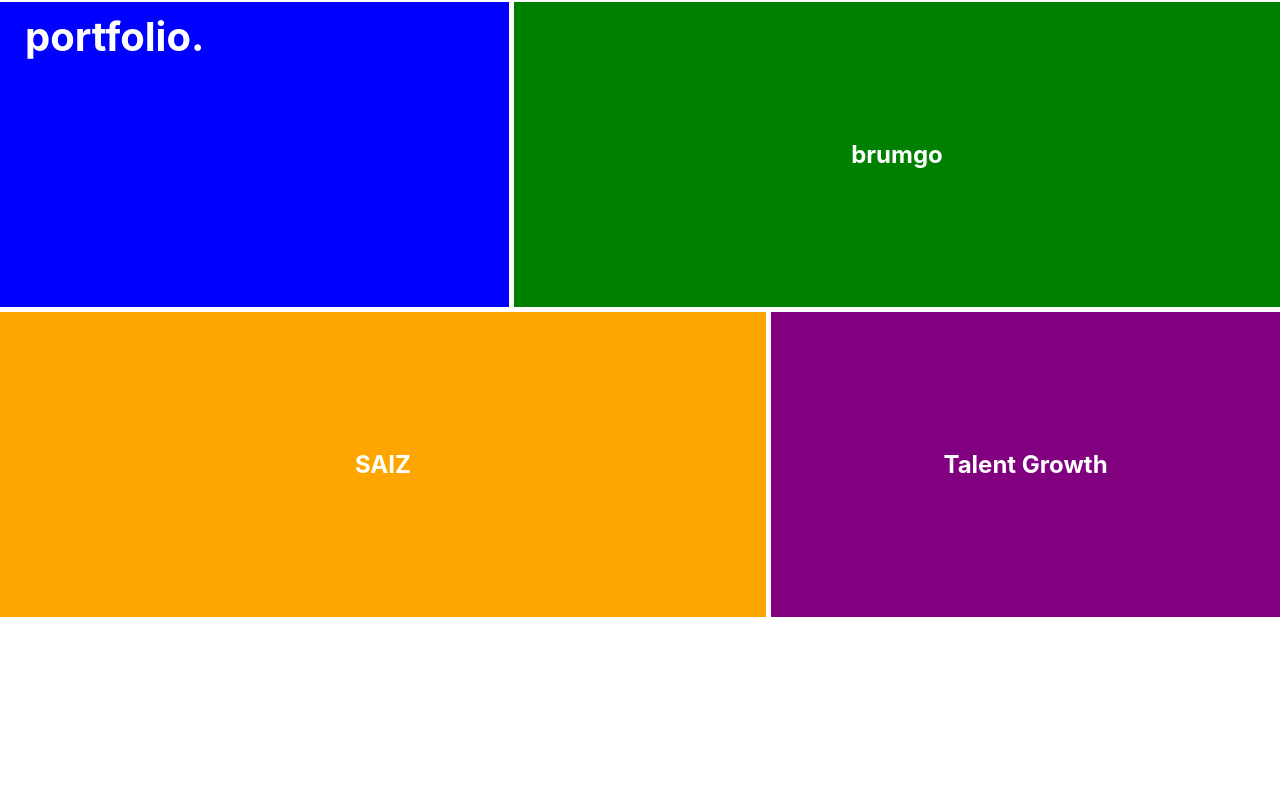
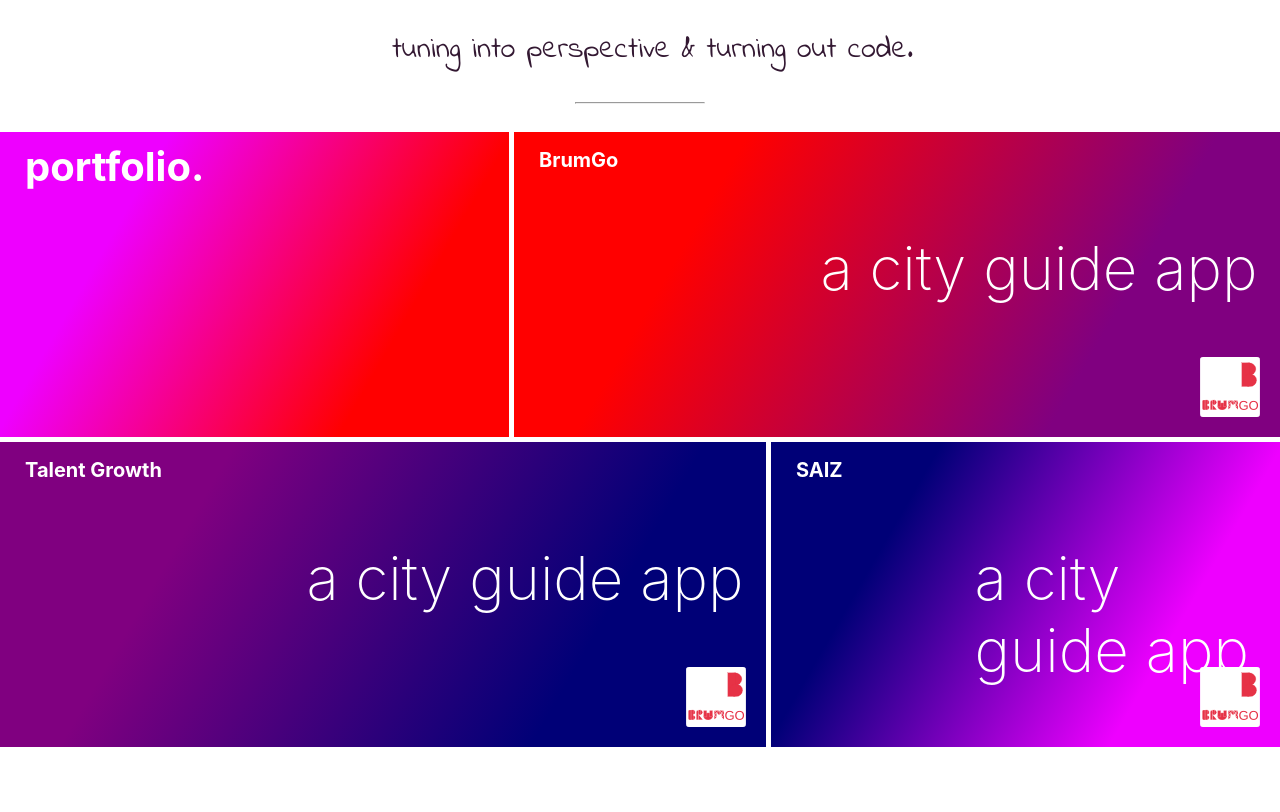
Before and after one commit to SahelaR/portfolioWebsite, a React (Create React App) app: page / in a window 1280 px wide. Shown: the part 1368-2180 px from the top of the page. Built offline with nearby package versions, Linux system fonts and the light colour scheme.

Commit message:
title css

```diff
--- a/src/components/LandingSection/LandingSection.module.css
+++ b/src/components/LandingSection/LandingSection.module.css
@@ -103,7 +103,7 @@
 
 
 
-p {
+.textFocusIn {
      color: var(--white-color);
      z-index: 1;
      font-family: sans-serif;
@@ -111,13 +111,13 @@
 }
 
 @media screen and (min-width: 600px) {
-     p {
+     .textFocusIn {
           font-size: 40px;
 
      }
 }
 @media screen and (max-width: 600px) {
-     p {
+     .textFocusIn {
           font-size: 30px;
 
      }
--- a/src/components/PortfolioSection/PortfolioSection.module.css
+++ b/src/components/PortfolioSection/PortfolioSection.module.css
@@ -7,8 +7,6 @@
     z-index: 1;
     font-size: 40px;
     position: relative;
-    padding: 25px 0px 20px 0px;
-    margin: 10px 0px 22px 0px;
     line-height: 20px;
     margin-left: 25px;
     font-weight: bold;
@@ -35,11 +33,6 @@
 
 .portfolioItem {
   color: white;
-  font-weight: bold;
-  display: flex;
-  justify-content: center;
-  align-items: center;
-   font-size: 1.5em;
   background-size: cover;
   background-position: top left;
   transition: all ease-in-out 300ms;
@@ -55,23 +48,62 @@
 .one {
     grid-row: span 2;
     grid-column: span 2;
-    background-color: blue
+   background: rgb(255,0,0);
+background: linear-gradient(300deg, rgba(255,0,0,1) 25%, rgba(238,0,255,1) 75%);
 }
-
 .two {
     grid-row: span 2;
     grid-column: span 3;
-    background-color: green
+     background: rgb(128,0,128);
+background: linear-gradient(300deg, rgba(128,0,128,1) 25%, rgba(255,0,0,1) 75%);
 }
-
 .three {
     grid-row: span 2;
     grid-column: span 3;
-    background-color: orange
+    background: rgb(0,0,119);
+background: linear-gradient(300deg, rgba(0,0,119,1) 25%, rgba(128,0,128,1) 75%);
 }
 
 .four {
     grid-row: span 2;
     grid-column: span 2;
-    background-color: purple
+       background: rgb(238,0,255);
+background: linear-gradient(300deg, rgba(238,0,255,1) 25%, rgba(0,0,119,1) 75%);
 }
+
+.brumgo {
+    bottom: 20px;
+    content: '';
+    display: block;
+    height: 60px;
+    /* opacity: 0; */
+    position: absolute;
+    right: 20px;
+    width: 60px;
+    z-index: 1;
+}
+
+/* .brumgo:hover {
+  opacity: 1;
+} */
+
+
+
+.app {
+    font-size: 20px;
+    margin-left: 25px;
+    margin-top: 16px;
+}
+
+p {
+    font-weight: 200;
+    margin-left: 40%;
+    font-size: 60px
+}
+
+@media screen and (max-width: 800px) {
+    p {
+        font-size: 35px;
+           margin-left: 10%;
+     }
+}
--- a/src/components/PortfolioSection/index.js
+++ b/src/components/PortfolioSection/index.js
@@ -1,6 +1,7 @@
 import React from 'react'
 import CSS from "../PortfolioSection/PortfolioSection.module.css"
-import Carousel from "../Carousel/index"
+
+import BrumGo from "/Users/sahel/Documents/portfolioWebsite/src/Assets/Images/brumGoLogoRed.svg"
 
 
 export default class PortfolioSection extends React.Component {
@@ -11,9 +12,42 @@
                     <div className={CSS.mainContent}>
                         <div  className={CSS.portfolioCont}>
                             <div className={CSS.portfolioTitle + ' ' + CSS.one}><span className={CSS.portfolio}>portfolio.</span></div>
-                            <div className={CSS.portfolioItem + ' ' + CSS.two}>brumgo</div>
-                            <div className={CSS.portfolioItem + ' ' + CSS.three}>SAIZ</div>
-                            <div className={CSS.portfolioItem + ' ' + CSS.four }>Talent Growth</div>
+                            <div className={CSS.portfolioItem + ' ' + CSS.two}>
+                                <div className={CSS.titlePrimary}>
+                                    <h2 className={CSS.app}>BrumGo</h2>
+                                    <p clssName={CSS.subText}>a city guide app</p>
+                                    <img className={CSS.brumgo} src={BrumGo} alt="BrumGo"></img>
+                                </div>
+                                 {/* <div className={CSS.titleSecondary}>
+                                    <p>click on the logo to read more</p>
+                                </div> */}
+                            </div>
+
+                            <div className={CSS.portfolioItem + ' ' + CSS.three}>
+                                <div className={CSS.titlePrimary}>
+                                    <h2 className={CSS.app}>Talent Growth</h2>
+                                    <p clssName={CSS.subText}>a city guide app</p>
+                                    <img className={CSS.brumgo} src={BrumGo} alt="BrumGo"></img>
+                                </div>
+                                {/* <div className={CSS.titleSecondary}>
+                                    <p>click on the logo to read more</p>
+                                </div> */}
+
+                            </div>
+
+
+
+                            <div className={CSS.portfolioItem + ' ' + CSS.four }>
+                                <div className={CSS.titlePrimary}>
+                                    <h2 className={CSS.app}>SAIZ</h2>
+                                    <p clssName={CSS.subText}>a city guide app</p>
+                                    <img className={CSS.brumgo} src={BrumGo} alt="BrumGo"></img>
+                                </div>
+                                {/* <div className={CSS.titleSecondary}>
+                                    <p>click on the logo to read more</p>
+                                </div> */}
+
+                            </div>
                         </div>
                     </div>
                 </div>
```
Also changed, not shown: src/Assets/Images/brumGoLogoRed.svg (added), src/index.css (line endings or trailing spaces).
